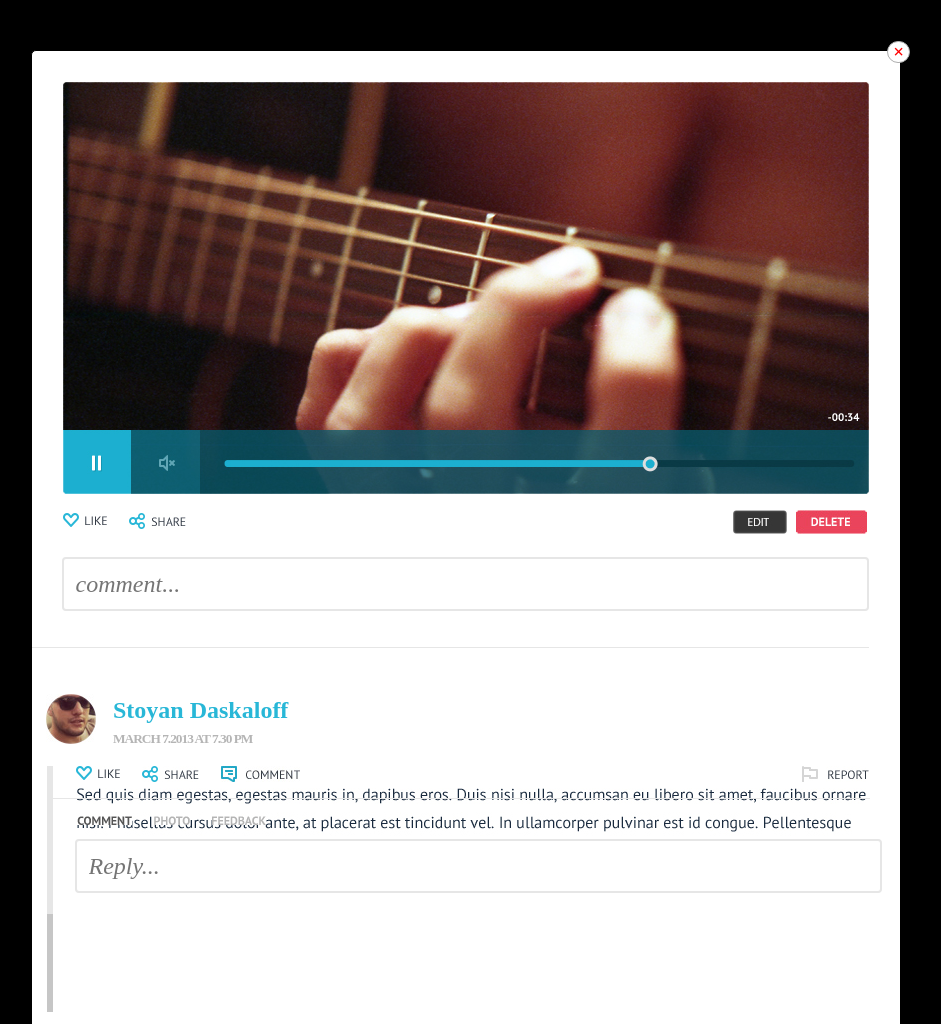
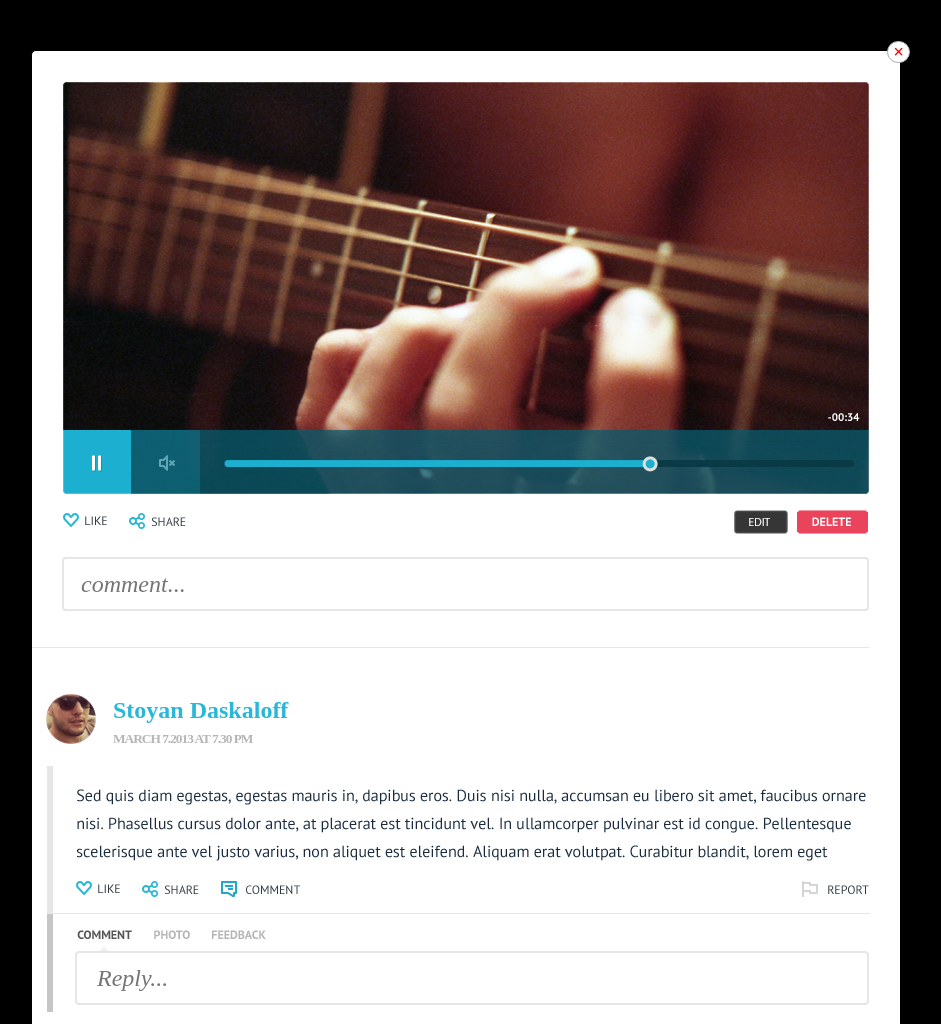
Before and after one commit to to6esko/VideoPopup, a React app: page / in a window 1280 px wide. Shown: the top 1024 px of the page, without its empty margins (289-1230 px from the left). Built offline with nearby package versions, Linux system fonts and the light colour scheme.

Commit message:
fix height css

```diff
--- a/css/style.css
+++ b/css/style.css
@@ -11,13 +11,13 @@ html,body{
 .btn .video .btn-left .btn-right .border-bottom .commentBox .comment
 .contentText .border-bottom .textBox .text .gradient .commentText
 .btn-footer .btn-footer-right .footerBottom .footer-btn .reply
-.reply-comment {
+.reply-comment .piramida {
     zoom:1;
 }
 .btn .video .btn-left .btn-right .border-bottom .commentBox .comment
 .contentText .border-bottom .textBox .text .gradient .commentText
 .btn-footer .btn-footer-right .footerBottom .footer-btn .reply
-.reply-comment {
+.reply-comment .piramida {
     content: "";
     clear: both;
     display: block;
@@ -37,7 +37,7 @@ body{
 .back-ground {
     width: 870px;
     height: 985px;
-    margin:50px 0 50px 0;
+    margin-top:50px;
     background-color: white;
     border: 1px solid black;
     border-radius: 5px;
@@ -78,11 +78,11 @@ a.close-icon:hover{
 }
 
 .video {
+    position: absolute;
     padding:31px 31px 0 31px;
     border-radius: 5px;
 }
 .btn{
-    display: block;
     position:absolute;
     top:497px;
 
@@ -99,7 +99,7 @@ a.close-icon:hover{
     position: relative;
     float: right;
     top:-65px;
-    left:660px;
+    left:661px;
 }
 .btn-right li{
     padding:0 9px 10px 0;
@@ -107,7 +107,7 @@ a.close-icon:hover{
 
 .border-bottom{
     position: relative;
-    bottom:520px;
+    bottom:470px;
     margin: 0 31px 0 1px;
     border-bottom: 1px solid #e6e6e6;
     padding-bottom: 36px;
@@ -126,6 +126,7 @@ a.close-icon:hover{
     font-size: 18pt;
     width: 807px;
     padding: 11.5px;
+    padding-left: 17px;
     display: inline-block;
     border: 2px solid #e6e6e6;
     border-radius: 4px;
@@ -134,7 +135,7 @@ a.close-icon:hover{
 
 .textBox{
     position: relative;
-    bottom: 505px;
+    bottom: 455px;
     padding:31px 31px 0 15px;
     border-radius: 5px;
 }
@@ -164,15 +165,15 @@ a.close-icon:hover{
 .commentText{
     width: 790px;
     position:relative;
-    bottom: 250px;
+    bottom: 249px;
     margin:22px 0 0 30px;
 }
 
 .btn-footer{
     display: block;
-    position:absolute;
+    position:relative;
     margin-left: 13px;
-    bottom: -13px;
+    top: -704px;
 }
 
 .btn-footer li{
@@ -201,13 +202,13 @@ a.close-icon:hover{
     display: block;
     position:absolute;
     margin-left: 1px;
-    bottom: -42px;
+    bottom: -41px;
 }
 
 .reply{
     position: absolute;
-    width: 807px;
-    margin: 26px 31px 0 31px;
+    margin: 0 31px 0 31px;
+    top: 86px;
 }
 
 .reply-comment{
@@ -215,10 +216,17 @@ a.close-icon:hover{
     font-style: italic;
     color: #8e9197;
     font-size: 18pt;
-    width: 807px;
+    width: 794px;
     padding: 11.5px;
+    padding-left: 20px;
     display: inline-block;
     border: 2px solid #e6e6e6;
     border-radius: 4px;
     box-sizing: border-box;
 }
+
+.piramida{
+    position: absolute;
+    left:25px;
+    top:-4px;
+}
--- a/src/components/Pages/footerButtons.js
+++ b/src/components/Pages/footerButtons.js
@@ -20,6 +20,7 @@ export default class FooterButtons extends React.Component {
                     </ul>
                 </div>
                 <div className="reply">
+                    <img className="piramida" src="img/piramida.jpg" alt="piramida" />
                     <input type="text" className="reply-comment" name="reply" placeholder="Reply..." />
                 </div>
             </div>
```
